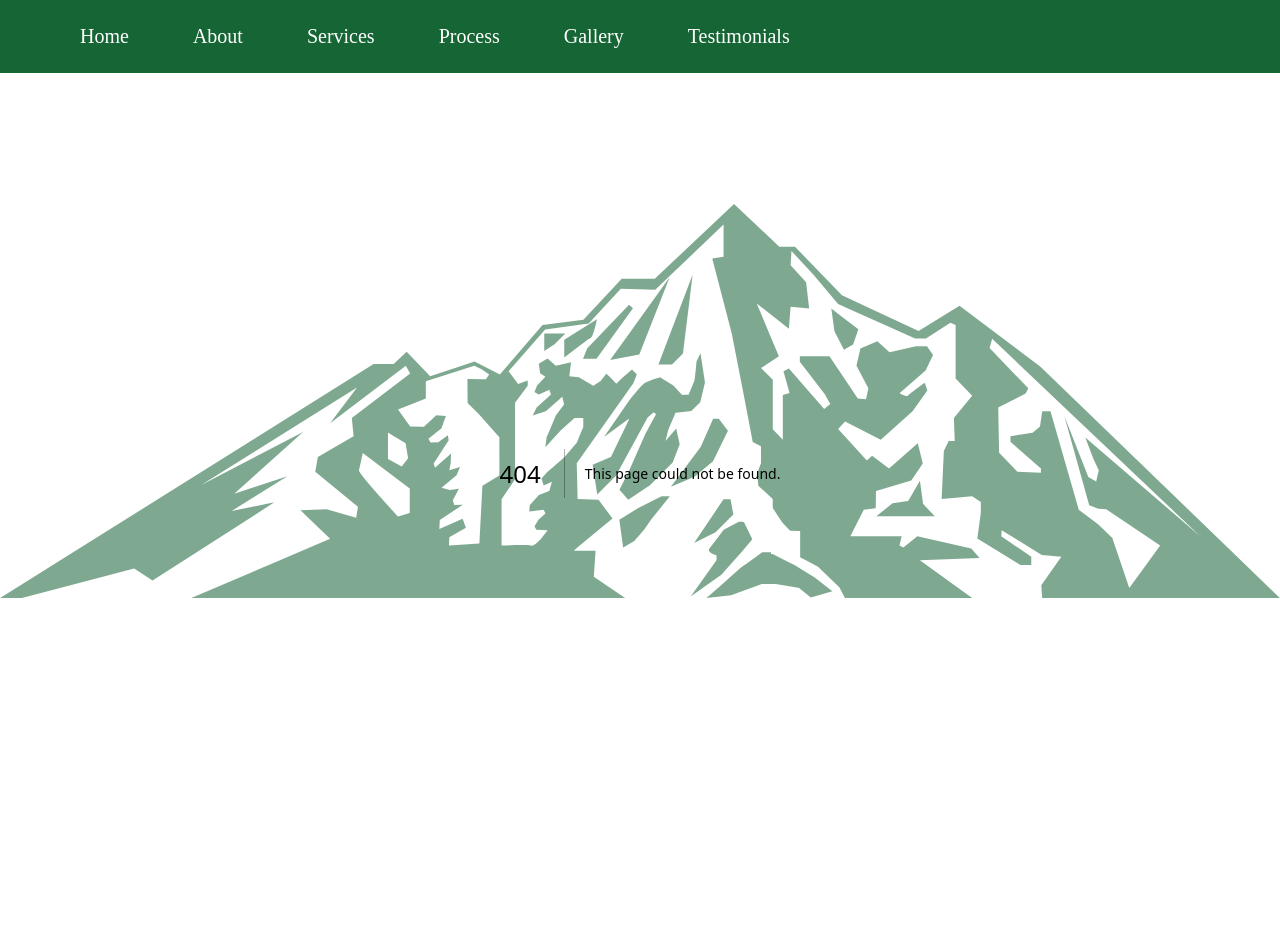
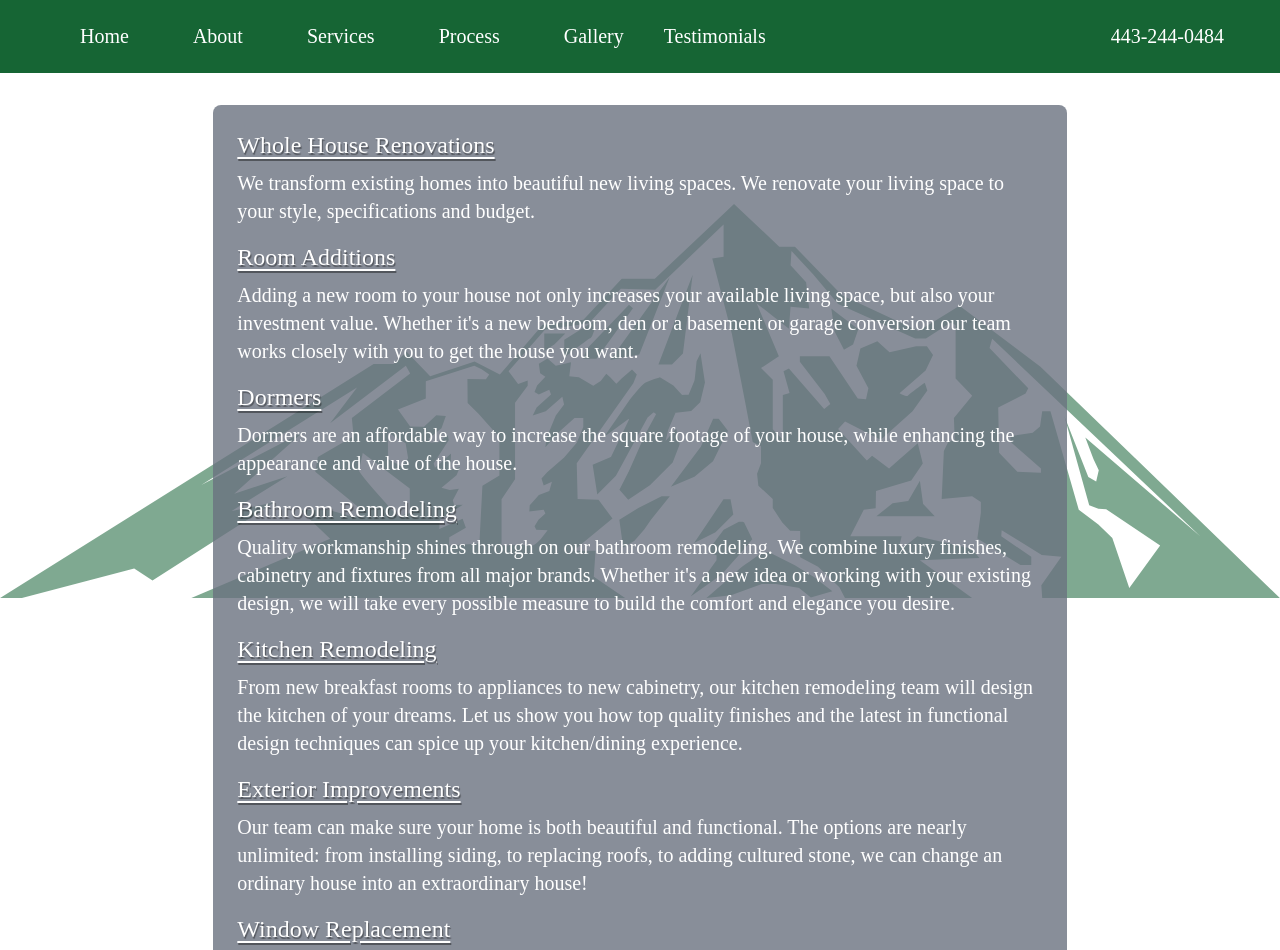
Before and after one commit to michaeloredev/JDRock, a Next.js app: page /services in a window 1280 px wide. Before the commit this address had no page. Shown: the part 202-1152 px from the top of the page. Before the commit the page ends 1075 px from the top, so only its background shows below. Built offline with nearby package versions, Linux system fonts and the light colour scheme; a web font is replaced by a local one.

Commit message:
process and services

```diff
--- a/app/about/page.js
+++ b/app/about/page.jsx
@@ -1,9 +1,9 @@
 import React from 'react'
 
-export default function About() {
+export default function AboutPage() {
   return (
     <div className="flex justify-center">
-    <div className="bg-gray-500 bg-opacity-80 w-9/12 p-6 rounded-lg text-white arvo text-xl mt-8">
+    <div className="bg-gray-500 bg-opacity-80 w-11/12 md:w-4/6 p-6 rounded-lg text-white arvo text-xl mt-8">
           <div className="mb-3">
             J.D. Rock Custom Home Improvements is your best choice in Frederick
             and surrounding counties for all your remodeling and repair needs.
--- /dev/null
+++ b/app/contact/page.jsx
@@ -0,0 +1,12 @@
+import React from "react";
+import ContactForm from "@/components/ContactForm";
+
+export default function ContactPage() {
+  return (
+    <div className="flex justify-center md:flex-row md:justify-around mt-8 ">
+        <div className="bg-gray-500 bg-opacity-80 w-11/12 p-6 rounded-lg text-white arvo text-xl ">
+          <ContactForm />
+        </div>
+      </div>
+  );
+}
--- a/app/layout.js
+++ b/app/layout.js
@@ -30,9 +30,9 @@ export default function RootLayout({ children }) {
       >
 
         <NavBanner />
+
+        {children}
         <AppBgImg />
-        {children}
-
       </body>
     </html>
   );
--- a/app/page.js
+++ b/app/page.jsx
@@ -5,9 +5,9 @@ export default function Home() {
 
   return (
     <>
-      <div className="flex flex-col justify-center md:flex-row md:justify-around mt-8 ">
+      <div className="flex justify-center md:flex-row md:justify-around mt-8 mb-6">
 
-        <div className="bg-gray-500 bg-opacity-80 rounded-lg text-white arvo text-lg p-2 w-5/6 md:text-xl md:w-3/6 md:p-6">
+        <div className="bg-gray-500 bg-opacity-80 rounded-lg text-white arvo text-lg p-8 w-11/12 md:text-xl md:w-3/6 md:p-6">
 
           <div className="mb-3">
             J.D. Rock Custom Home Improvements is your best choice in Frederick
@@ -30,7 +30,7 @@ export default function Home() {
           <div className="">Sincerely Christopher Ore - Owner</div>
         </div>
 
-        <div className="bg-gray-500 bg-opacity-80 w-2/6 p-6 rounded-lg text-white arvo text-xl">
+        <div className="bg-gray-500 bg-opacity-80 w-2/6 p-6 rounded-lg text-white arvo text-xl hidden md:inline">
           <ContactForm />
         </div>
       </div>
--- /dev/null
+++ b/app/services/page.jsx
@@ -0,0 +1,67 @@
+import React from "react";
+
+export default function ServicesPage() {
+  return (
+    <div className="flex justify-center">
+      <div className="bg-gray-500 bg-opacity-80 w-11/12 md:w-4/6 p-6 rounded-lg text-white arvo text-xl my-8">
+        <div className="mb-3">
+
+          <div className="text-2xl text-white underline underline-offset-4 [text-shadow:_1px_2px_1px_rgb(0_0_0_/_40%)]">Whole House Renovations</div>
+          <div className="mb-4 pt-2">
+            We transform existing homes into beautiful new living spaces. We
+            renovate your living space to your style, specifications and budget.
+          </div>
+
+          <div className="text-2xl text-white underline underline-offset-4 [text-shadow:_1px_2px_1px_rgb(0_0_0_/_40%)]">Room Additions</div>
+          <div className="mb-4 pt-2">
+            Adding a new room to your house not only increases your available
+            living space, but also your investment value. Whether it's a new
+            bedroom, den or a basement or garage conversion our team works
+            closely with you to get the house you want.
+          </div>
+
+          <div className="text-2xl text-white underline underline-offset-4 [text-shadow:_1px_2px_1px_rgb(0_0_0_/_40%)]">Dormers</div>
+          <div className="mb-4 pt-2">
+            Dormers are an affordable way to increase the square footage of your
+            house, while enhancing the appearance and value of the house.
+          </div>
+
+          <div className="text-2xl text-white underline underline-offset-4 [text-shadow:_1px_2px_1px_rgb(0_0_0_/_40%)]"> Bathroom Remodeling</div>
+          <div className="mb-4 pt-2">
+            Quality workmanship shines through on our bathroom remodeling. We
+            combine luxury finishes, cabinetry and fixtures from all major
+            brands. Whether it's a new idea or working with your existing
+            design, we will take every possible measure to build the comfort and
+            elegance you desire.
+          </div>
+
+          <div className="text-2xl text-white underline underline-offset-4 [text-shadow:_1px_2px_1px_rgb(0_0_0_/_40%)]">Kitchen Remodeling </div>
+          <div className="mb-4 pt-2">
+            From new breakfast rooms to appliances to new cabinetry, our kitchen
+            remodeling team will design the kitchen of your dreams. Let us show
+            you how top quality finishes and the latest in functional design
+            techniques can spice up your kitchen/dining experience.
+          </div>
+
+          <div className="text-2xl text-white underline underline-offset-4 [text-shadow:_1px_2px_1px_rgb(0_0_0_/_40%)]">Exterior Improvements</div>
+          <div className="mb-4 pt-2">
+            Our team can make sure your home is both beautiful and functional.
+            The options are nearly unlimited: from installing siding, to
+            replacing roofs, to adding cultured stone, we can change an ordinary
+            house into an extraordinary house!
+          </div>
+          <div className="text-2xl ext-white underline underline-offset-4 [text-shadow:_1px_2px_1px_rgb(0_0_0_/_40%)]">Window Replacement</div>
+          <div className="mb-4 pt-2">
+            Window replacements save energy costs and beautify your home. We'll
+            match your new windows to the exact sizes and let the energy savings
+            pay for themselves over time.
+          </div>
+          <div className="text-2xl ext-white underline underline-offset-4 [text-shadow:_1px_2px_1px_rgb(0_0_0_/_40%)]"> Warranty</div>
+          <div className="mb-4 pt-2">
+            All workmanship is covered by an industry leading 5 -year warranty.
+          </div>
+        </div>
+      </div>
+    </div>
+  );
+}
--- a/components/AppBgImg.jsx
+++ b/components/AppBgImg.jsx
@@ -10,7 +10,7 @@ export default function AppBgImg() {
       objectFit: 'cover',
       zIndex: -1,
       opacity: 0.5,
-      position: 'absolute',
+      position: 'fixed',
       bottom: 0,
       right: 0,
     }}
--- a/components/ContactForm.jsx
+++ b/components/ContactForm.jsx
@@ -33,7 +33,7 @@ export default function ContactForm() {
     <div className="flex">
       <form className="w-full" onSubmit={handleSubmit(onHandleSubmit)}>
         <div className="flex justify-center">
-          <div className="flex flex-col mb-9 w-4/6">
+          <div className="flex flex-col mb-9 w-full">
             <label htmlFor="name" className="mb-2">
               Full Name:
             </label>
@@ -50,7 +50,7 @@ export default function ContactForm() {
         </div>
 
         <div className="flex justify-center">
-          <div className="flex flex-col mb-9 w-4/6">
+          <div className="flex flex-col mb-9 w-full">
             <label htmlFor="email" className="mb-2">
               Email:
             </label>
@@ -74,7 +74,7 @@ export default function ContactForm() {
         </div>
 
         <div className="flex justify-center">
-          <div className="flex flex-col mb-9 w-4/6">
+          <div className="flex flex-col mb-9 w-full">
             <label htmlFor="phone" className="mb-2">
               Phone Number:
             </label>
@@ -88,7 +88,7 @@ export default function ContactForm() {
         </div>
 
         <div className="flex justify-center">
-          <div className="flex flex-col mb-9 w-4/6">
+          <div className="flex flex-col mb-9 w-full">
             <label htmlFor="questions" className="mb-2">
               Questions/Comments:
             </label>
--- a/components/Nav-Banner.jsx
+++ b/components/Nav-Banner.jsx
@@ -4,7 +4,7 @@ import HamburgerMenu from "./HamburgerMenu";
 // import Image from "next/image";
 // import { motion } from "framer-motion";
 
-import checkList from "@/public/images/checklist-icon.png";
+// import checkList from "@/public/images/checklist-icon.png";
 
 export default function NavBanner() {
   return (
@@ -28,39 +28,41 @@ export default function NavBanner() {
         </div>
       </div>
 
-      <div className="h-[50px] md:h-[75px] bg-green-800 flex md:items-center justify-between md:px-12">
-
+      <div className="flex flex-column h-[50px] md:h-[75px] bg-green-800 flex items-center justify-between md:px-12 md:flex-row">
 
         <div className="hidden max-md:flex">
           <HamburgerMenu />
         </div>
-
         <div className="flex max-md:hidden">
-          <Link href="/" className="text-white arvo text-xl px-8">
+          <Link href="/" className="flex text-white arvo text-xl lg:px-8 md:px-2 ">
             Home
           </Link>
-          <Link href="/about" className="text-white arvo text-xl px-8">
+          <Link href="/about" className="flex text-white arvo text-xl lg:px-8 md:px-2">
             About
           </Link>
-          <Link href="/services" className="text-white arvo text-xl px-8">
+          <Link href="/services" className="flex text-white arvo text-xl lg:px-8 md:px-2">
             Services
           </Link>
-          <Link href="/pages/process" className="text-white arvo text-xl px-8">
+          <Link href="process" className="flex text-white arvo text-xl lg:px-8 md:px-2">
             Process
           </Link>
-          <Link href="/pages/gallery" className="text-white arvo text-xl px-8">
+          <Link href="gallery" className="flex text-white arvo text-xl lg:px-8 md:px-2">
             Gallery
           </Link>
           <Link
             href="/pages/testimonials"
-            className="text-white arvo text-xl px-8"
+            className="flex text-white arvo text-xl px-2"
           >
             Testimonials
           </Link>
         </div>
+        <div className="flex flex-nowrap text-white arvo text-xl px-2">
+          <div>443-244-0484</div>
+        </div>
+      </div>
 
-        {/* <Image src={checkList} alt="checklist icon" width={40} /> */}
-      </div>
+
+
     </>
   );
 }
--- a/package.json
+++ b/package.json
@@ -16,7 +16,8 @@
     "nodemailer": "^6.9.16",
     "react": "19.0.0-rc-02c0e824-20241028",
     "react-dom": "19.0.0-rc-02c0e824-20241028",
-    "react-hook-form": "^7.53.2"
+    "react-hook-form": "^7.53.2",
+    "react-icons": "^5.4.0"
   },
   "devDependencies": {
     "eslint": "^8",
```
Also changed, not shown: app/process/page.jsx (added, +41 -0 lines), components/HamburgerMenu.jsx (+77 -18 lines), 2 other files (tests, documents, lock files or other folders).
